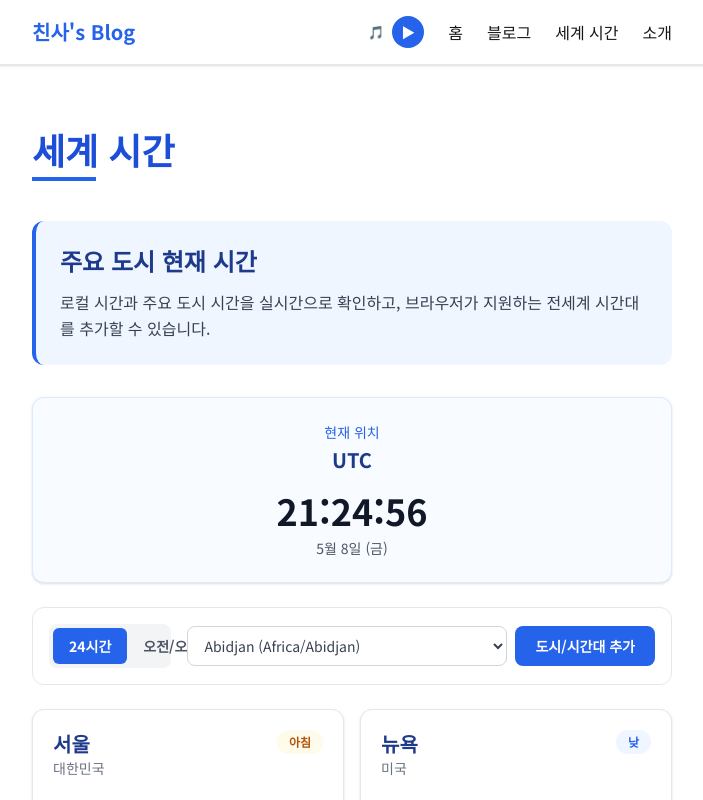
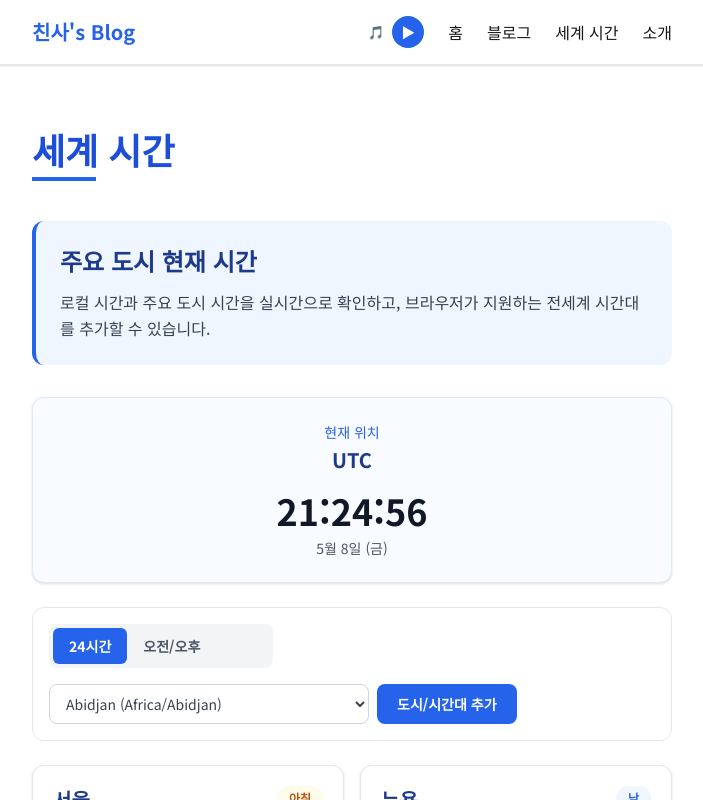
Before and after one commit to dk64839701/my-blog, a Next.js app: page /world-clock in a window 1280 px wide. Shown: the top 800 px of the page, without its empty margins (288-991 px from the left). Built offline with nearby package versions, Linux system fonts and the light colour scheme.

Commit message:
세계시간 UI 변경

```diff
--- a/app/world-clock/WorldClock.tsx
+++ b/app/world-clock/WorldClock.tsx
@@ -12,6 +12,7 @@ type CityClock = {
 };
 
 const CLOCK_STORAGE_KEY = "world-clock-clocks";
+const TIME_FORMAT_STORAGE_KEY = "world-clock-time-format";
 
 const DEFAULT_CLOCKS: CityClock[] = [
   {
@@ -191,6 +192,11 @@ function readStoredClocks() {
   }
 }
 
+function readStoredTimeFormat() {
+  const storedTimeFormat = window.localStorage.getItem(TIME_FORMAT_STORAGE_KEY);
+  return storedTimeFormat === "12" || storedTimeFormat === "24" ? storedTimeFormat : null;
+}
+
 export default function WorldClock() {
   const [now, setNow] = useState<Date | null>(null);
   const [localTimeZone, setLocalTimeZone] = useState("로컬 시간");
@@ -203,6 +209,7 @@ export default function WorldClock() {
   useEffect(() => {
     const initialTimer = window.setTimeout(() => {
       const storedClocks = readStoredClocks();
+      const storedTimeFormat = readStoredTimeFormat();
       setLocalTimeZone(Intl.DateTimeFormat().resolvedOptions().timeZone || "UTC");
       setAddableClocks(
         getSupportedTimeZones()
@@ -211,6 +218,9 @@ export default function WorldClock() {
       );
       if (storedClocks) {
         setClocks(storedClocks);
+      }
+      if (storedTimeFormat) {
+        setTimeFormat(storedTimeFormat);
       }
       setIsStorageReady(true);
       setNow(new Date());
@@ -232,6 +242,14 @@ export default function WorldClock() {
 
     window.localStorage.setItem(CLOCK_STORAGE_KEY, JSON.stringify(clocks));
   }, [clocks, isStorageReady]);
+
+  useEffect(() => {
+    if (!isStorageReady) {
+      return;
+    }
+
+    window.localStorage.setItem(TIME_FORMAT_STORAGE_KEY, timeFormat);
+  }, [isStorageReady, timeFormat]);
 
   const availableClocks = useMemo(() => {
     const selectedZones = new Set(clocks.map((clock) => clock.timeZone));
@@ -304,12 +322,12 @@ export default function WorldClock() {
         </p>
       </section>
 
-      <div className="flex flex-col gap-4 rounded-xl p-4 sm:flex-row sm:items-center sm:justify-between" style={{ border: "1px solid #e5e7eb", backgroundColor: "#ffffff" }}>
-        <div className="inline-flex w-full rounded-lg p-1 sm:w-auto" style={{ backgroundColor: "#f3f4f6" }}>
+      <div className="flex flex-col gap-4 rounded-xl p-4 sm:flex-row sm:flex-wrap sm:items-center sm:justify-between" style={{ border: "1px solid #e5e7eb", backgroundColor: "#ffffff" }}>
+        <div className="inline-flex w-full rounded-lg p-1 sm:w-auto sm:min-w-56" style={{ backgroundColor: "#f3f4f6" }}>
           <button
             type="button"
             onClick={() => setTimeFormat("24")}
-            className="flex-1 rounded-md px-4 py-2 text-sm font-semibold transition-colors sm:flex-none"
+            className="flex-1 whitespace-nowrap rounded-md px-4 py-2 text-sm font-semibold transition-colors sm:flex-none"
             style={{
               backgroundColor: timeFormat === "24" ? "#2563eb" : "transparent",
               color: timeFormat === "24" ? "#ffffff" : "#4b5563",
@@ -320,7 +338,7 @@ export default function WorldClock() {
           <button
             type="button"
             onClick={() => setTimeFormat("12")}
-            className="flex-1 rounded-md px-4 py-2 text-sm font-semibold transition-colors sm:flex-none"
+            className="flex-1 whitespace-nowrap rounded-md px-4 py-2 text-sm font-semibold transition-colors sm:flex-none"
             style={{
               backgroundColor: timeFormat === "12" ? "#2563eb" : "transparent",
               color: timeFormat === "12" ? "#ffffff" : "#4b5563",
@@ -330,12 +348,12 @@ export default function WorldClock() {
           </button>
         </div>
 
-        <div className="flex flex-col gap-2 sm:flex-row sm:items-center">
+        <div className="grid w-full min-w-0 gap-2 sm:grid-cols-[minmax(0,1fr)_auto] sm:items-center lg:w-auto">
           <select
             value={activeSelectedTimeZone}
             onChange={(event) => setSelectedTimeZone(event.target.value)}
             disabled={!now || availableClocks.length === 0}
-            className="h-10 min-w-0 rounded-lg px-3 text-sm sm:w-80"
+            className="h-10 min-w-0 rounded-lg px-3 text-sm lg:w-80"
             style={{ border: "1px solid #d1d5db", color: "#374151", backgroundColor: "#ffffff" }}
           >
             {!now ? (
```
